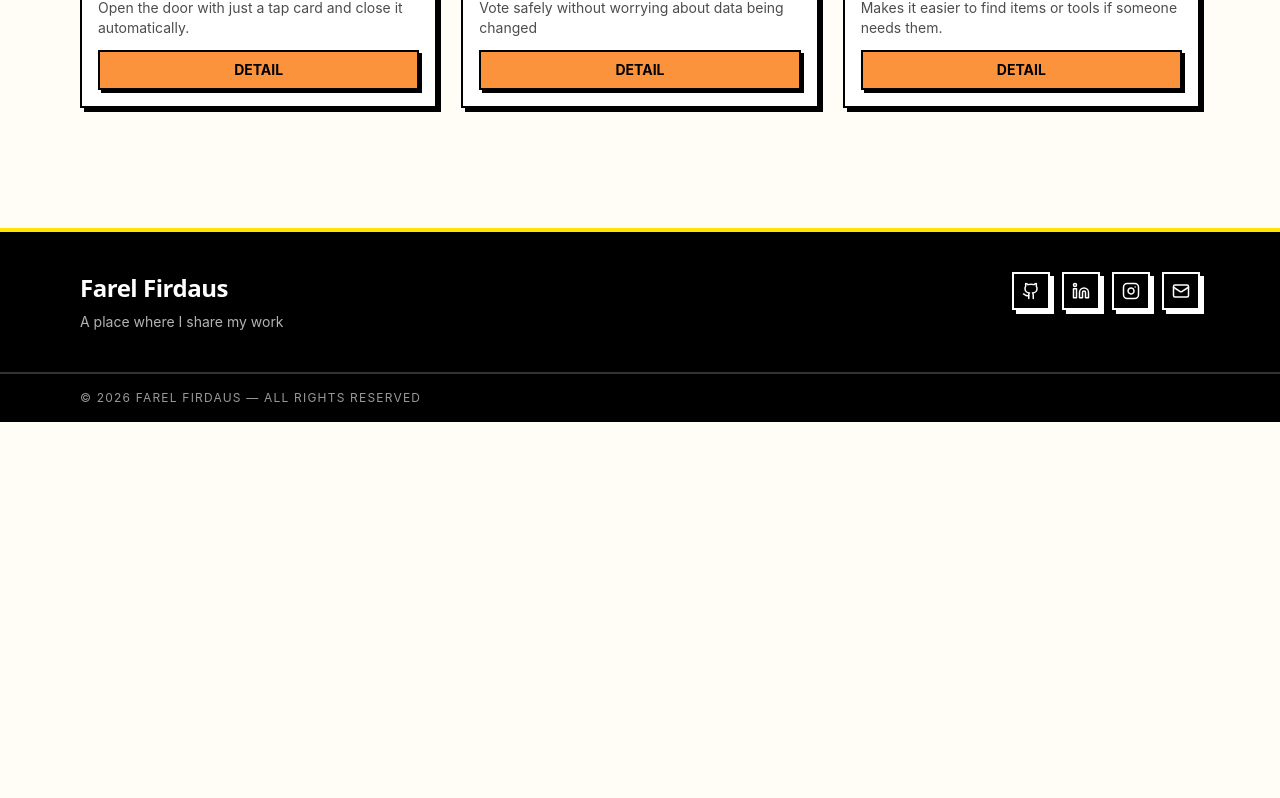
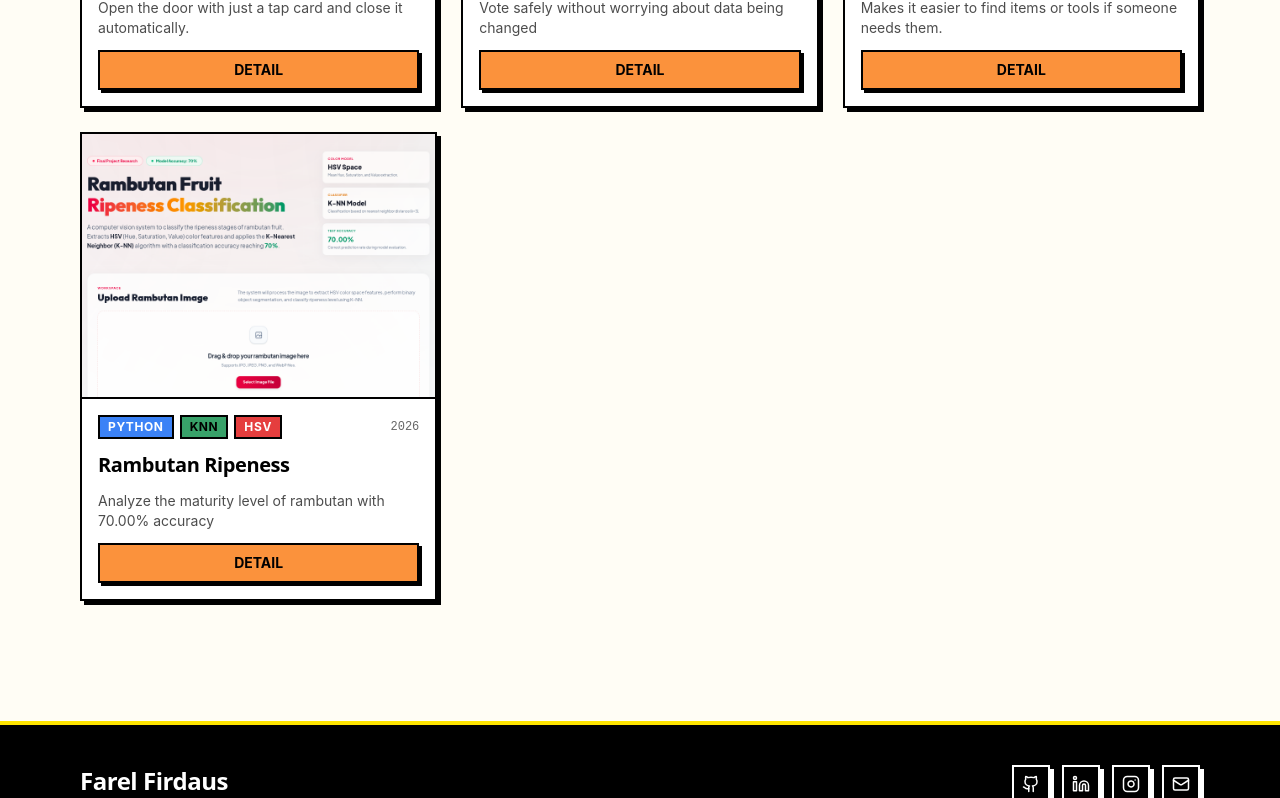
Before and after one commit to Solthera/farel-personal-web, a Next.js app in the folder web/: page /portfolio in a window 1280 px wide. Shown: the part 760-1558 px from the top of the page. Before the commit the page ends 1182 px from the top, so only its background shows below. Built offline with nearby package versions, Linux system fonts and the light colour scheme.

Commit message:
Added new project and cv

```diff
--- a/web/app/cv/page.tsx
+++ b/web/app/cv/page.tsx
@@ -135,6 +135,12 @@ export default function CV() {
                     desc: 'A community level goods procurement application.',
                     tags: ['Spring Boot', 'React', 'Supabase'],
                   },
+                  {
+                    name: 'Rambutan Ripeness', period: '2026',
+                    sub: 'Analyze the maturity level of rambutan with 70.00% accuracy',
+                    desc: 'Analyze the maturity level of rambutan using HSV and the KNN model with 250 datasets',
+                    tags: ['Python', 'KNN', 'HSV'],
+                  },
                 ].map(({ name, period, sub, desc, tags }) => (
                   <div key={name} className="border-2 border-black p-4 bg-white shadow-[4px_4px_0px_0px_#000]">
                     <div className="flex justify-between items-start gap-4 mb-1">
--- a/web/app/portfolio/page.tsx
+++ b/web/app/portfolio/page.tsx
@@ -24,6 +24,7 @@ const projects: Project[] = [
   { id: '1', name: 'Smartlock', desc: 'Open the door with just a tap card and close it automatically.', long: 'Smartlock is a project that combines IoT with Blockchain, IoT is used as a physical activity while blockchain is used as a database.', tags: ['IoT', 'Blockchain', 'Foundry'], year: 2025, color: 'bg-[var(--yellow)]', image: '/images/portfolio-assets/smartlock.jpeg', linkLiveDemo: '#', linkSourceCode: 'https://github.com/Itsjustrell/Smartlock', status: 'completed' },
   { id: '2', name: 'Voting DApp', desc: 'Vote safely without worrying about data being changed', long: 'Voting DApps is a blockchain-based voting website that stores voting results, the data cannot be manipulated, such as by changing or deleting them.', tags: ['Blockchain', 'Foundry', 'React'], year: 2025, color: 'bg-[var(--yellow)]', image: '/images/portfolio-assets/voting-dapp.jpeg', linkLiveDemo: 'https://votemaster-eta.vercel.app/', linkSourceCode: 'https://github.com/Solthera/Ethereum-wallet-check', status: 'completed' },
   { id: '3', name: 'LUMINA', desc: 'Makes it easier to find items or tools if someone needs them.', long: 'LUMINA is a goods procurement system at the community level to make it easier for residents to carry out their activities if they need goods or tools.', tags: ['Java', 'Spring Boot', 'Supabase'], year: 2026, color: 'bg-[var(--blue)]', image: '/images/portfolio-assets/lumina.png', linkLiveDemo: 'https://tanstack-start-app.lumina-apps.workers.dev/', linkSourceCode: '#', status: 'completed' },
+  { id: '4', name: 'Rambutan Ripeness', desc: 'Analyze the maturity level of rambutan with 70.00% accuracy', long: 'Analyze the maturity level of rambutan using HSV and the KNN model with 250 datasets', tags: ['Python', 'KNN', 'HSV'], year: 2026, color: 'bg-[var(--blue)]', image: '/images/portfolio-assets/rambutan.png', linkLiveDemo: 'https://rambutan-ripeness.vercel.app/', linkSourceCode: '#', status: 'completed' },
 ]
 
 function ProjectImage({ project, variant = 'card' }: { project: Project; variant?: 'card' | 'modal' }) {
```
Also changed, not shown: web/public/images/portfolio-assets/rambutan.png (added).
